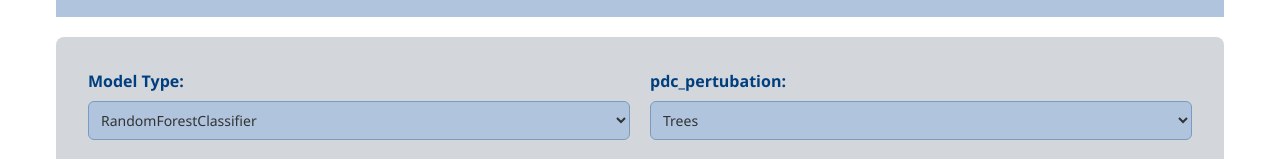
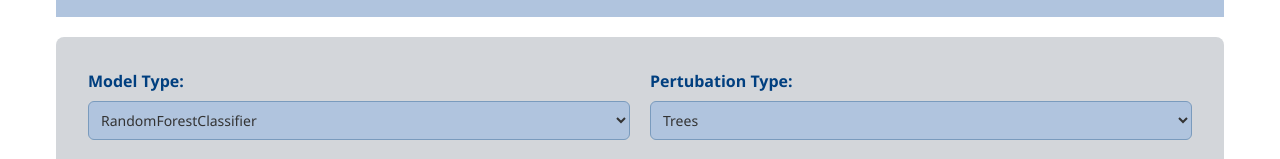
Before and after one commit to who-is-kenny/Uncertainty_playground, a React (Vite) app in the folder PDL_playground/: page / in a window 1280 px wide. Shown: the part 283-442 px from the top of the page. Built offline with nearby package versions, Linux system fonts and the light colour scheme.

Commit message:
changed labal to pertubation

```diff
--- a/PDL_playground/src/App.jsx
+++ b/PDL_playground/src/App.jsx
@@ -326,7 +326,7 @@ function App() {
         </div>
 
         <div className="control-group">
-          <p className="control-name">pdc_pertubation:</p>
+          <p className="control-name">Pertubation Type:</p>
           <select
             className="select-box"
             value={pdcPerturbation}
```
